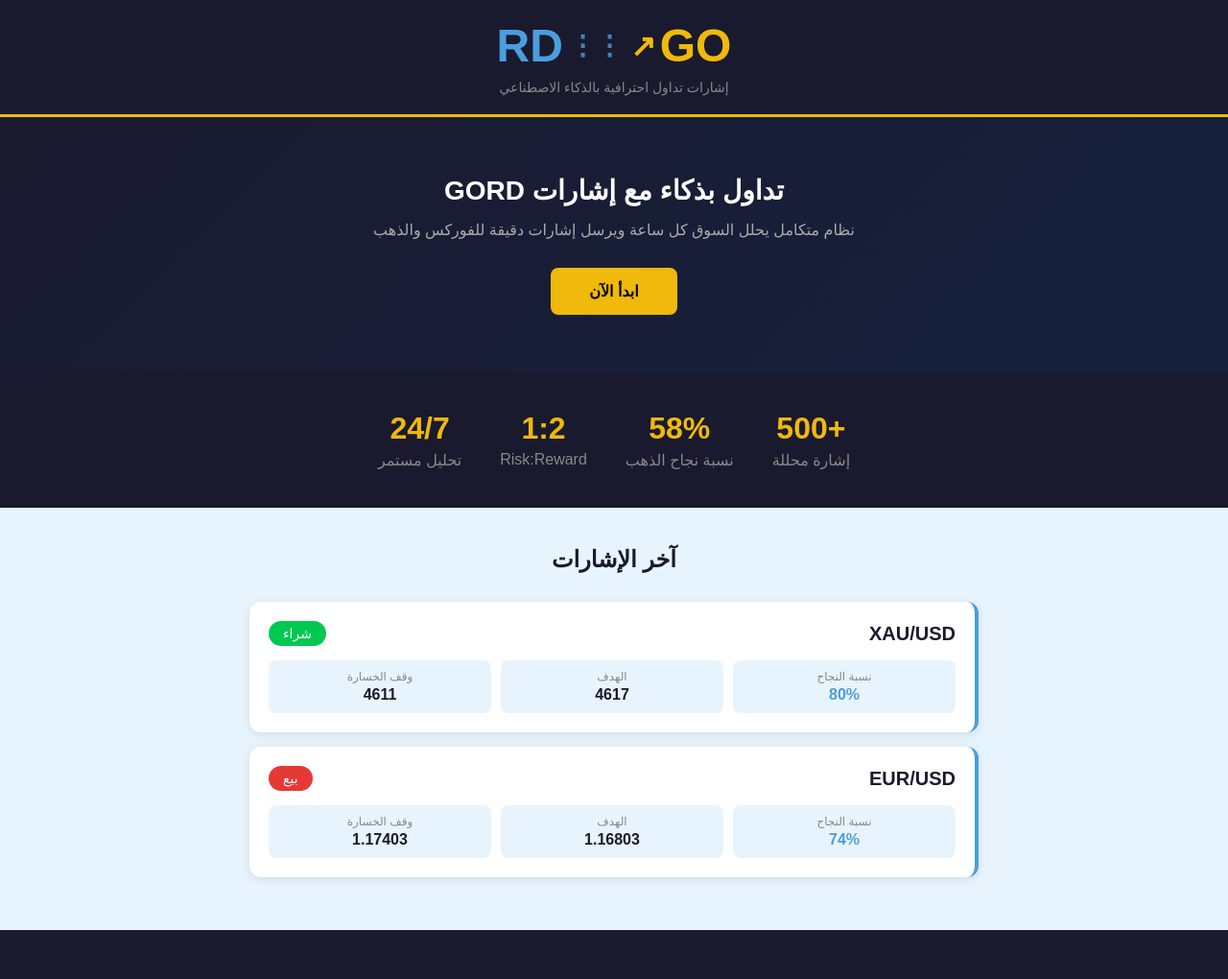
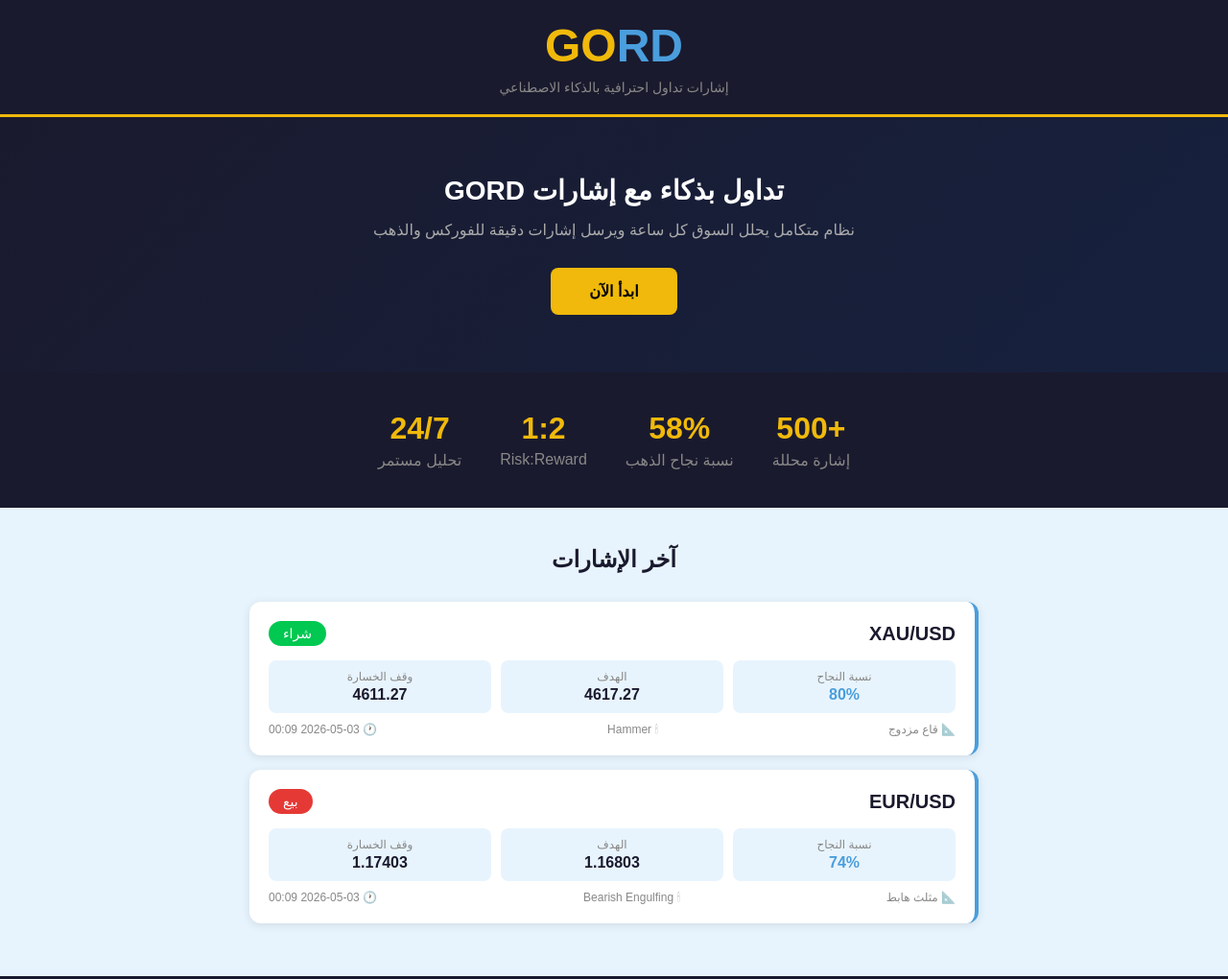
Before and after one commit to riatriatuuu-eng/gord-trading, a plain HTML site: page index.html in a window 1280 px wide. Shown: the top 1020 px of the page at 96% size. Drawn offline with Linux system fonts and the light colour scheme.

Commit message:
live signals on website

```diff
--- a/index.html
+++ b/index.html
@@ -9,10 +9,8 @@
 * { margin: 0; padding: 0; box-sizing: border-box; }
 body { background: #e8f4fd; color: #1a1a2e; font-family: Arial; }
 .header { background: #1a1a2e; padding: 20px; text-align: center; border-bottom: 3px solid #f0b90b; }
-.logo { font-size: 48px; font-weight: 900; display: inline-flex; align-items: center; gap: 2px; }
-.logo-go { color: #f0b90b; position: relative; }
-.logo-arrow { color: #f0b90b; font-size: 32px; margin: 0 2px; }
-.logo-net { color: #4a9edd; font-size: 28px; margin: 0 4px; opacity: 0.8; }
+.logo { font-size: 48px; font-weight: 900; }
+.logo-go { color: #f0b90b; }
 .logo-rd { color: #4a9edd; }
 .tagline { color: #888; margin-top: 8px; font-size: 14px; }
 .hero { text-align: center; padding: 60px 20px; background: linear-gradient(135deg, #1a1a2e 0%, #16213e 100%); color: #fff; }
@@ -30,11 +28,12 @@ body { background: #e8f4fd; color: #1a1a2e; font-family: Arial; }
 .pair { font-size: 20px; font-weight: bold; color: #1a1a2e; }
 .direction-buy { background: #00c851; color: #fff; padding: 5px 15px; border-radius: 20px; font-size: 14px; }
 .direction-sell { background: #e53935; color: #fff; padding: 5px 15px; border-radius: 20px; font-size: 14px; }
-.signal-details { display: grid; grid-template-columns: 1fr 1fr 1fr; gap: 10px; }
+.signal-details { display: grid; grid-template-columns: 1fr 1fr 1fr; gap: 10px; margin-bottom: 10px; }
 .detail { text-align: center; background: #e8f4fd; padding: 10px; border-radius: 8px; }
 .detail-label { color: #888; font-size: 12px; }
 .detail-value { font-weight: bold; margin-top: 3px; color: #1a1a2e; }
 .win-rate { color: #4a9edd; }
+.signal-footer { font-size: 12px; color: #888; display: flex; justify-content: space-between; margin-top: 8px; }
 .plans { padding: 60px 20px; background: #1a1a2e; }
 .plans h2 { text-align: center; margin-bottom: 40px; font-size: 24px; color: #fff; }
 .plans-grid { display: flex; justify-content: center; gap: 20px; flex-wrap: wrap; }
@@ -48,87 +47,32 @@ body { background: #e8f4fd; color: #1a1a2e; font-family: Arial; }
 .plan-features li:before { content: "✓ "; color: #4a9edd; }
 .plan-btn { background: #f0b90b; color: #000; padding: 12px 30px; border-radius: 8px; font-weight: bold; text-decoration: none; display: inline-block; margin-top: 10px; width: 100%; }
 .footer { text-align: center; padding: 30px; color: #555; background: #0a0a0a; }
+.loading { text-align: center; color: #888; padding: 20px; }
 </style>
 </head>
 <body>
 
 <div class="header">
-  <div class="logo">
-    <span class="logo-go">GO</span>
-    <span class="logo-arrow">↗</span>
-    <span class="logo-net">⋮⋮</span>
-    <span class="logo-rd">RD</span>
-  </div>
+  <div class="logo"><span class="logo-go">GO</span><span class="logo-rd">RD</span></div>
   <div class="tagline">إشارات تداول احترافية بالذكاء الاصطناعي</div>
 </div>
 
 <div class="hero">
   <h1>تداول بذكاء مع إشارات GORD</h1>
   <p>نظام متكامل يحلل السوق كل ساعة ويرسل إشارات دقيقة للفوركس والذهب</p>
-  <a href="#plans" class="btn">ابدأ الآن</a>
+  <a href="register.html" class="btn">ابدأ الآن</a>
 </div>
 
 <div class="stats">
-  <div class="stat">
-    <div class="stat-num">+500</div>
-    <div class="stat-label">إشارة محللة</div>
-  </div>
-  <div class="stat">
-    <div class="stat-num">58%</div>
-    <div class="stat-label">نسبة نجاح الذهب</div>
-  </div>
-  <div class="stat">
-    <div class="stat-num">1:2</div>
-    <div class="stat-label">Risk:Reward</div>
-  </div>
-  <div class="stat">
-    <div class="stat-num">24/7</div>
-    <div class="stat-label">تحليل مستمر</div>
-  </div>
+  <div class="stat"><div class="stat-num">+500</div><div class="stat-label">إشارة محللة</div></div>
+  <div class="stat"><div class="stat-num">58%</div><div class="stat-label">نسبة نجاح الذهب</div></div>
+  <div class="stat"><div class="stat-num">1:2</div><div class="stat-label">Risk:Reward</div></div>
+  <div class="stat"><div class="stat-num">24/7</div><div class="stat-label">تحليل مستمر</div></div>
 </div>
 
 <div class="signals">
   <h2>آخر الإشارات</h2>
-  <div class="signal-card">
-    <div class="signal-header">
-      <div class="pair">XAU/USD</div>
-      <div class="direction-buy">شراء</div>
-    </div>
-    <div class="signal-details">
-      <div class="detail">
-        <div class="detail-label">نسبة النجاح</div>
-        <div class="detail-value win-rate">80%</div>
-      </div>
-      <div class="detail">
-        <div class="detail-label">الهدف</div>
-        <div class="detail-value">4617</div>
-      </div>
-      <div class="detail">
-        <div class="detail-label">وقف الخسارة</div>
-        <div class="detail-value">4611</div>
-      </div>
-    </div>
-  </div>
-  <div class="signal-card">
-    <div class="signal-header">
-      <div class="pair">EUR/USD</div>
-      <div class="direction-sell">بيع</div>
-    </div>
-    <div class="signal-details">
-      <div class="detail">
-        <div class="detail-label">نسبة النجاح</div>
-        <div class="detail-value win-rate">74%</div>
-      </div>
-      <div class="detail">
-        <div class="detail-label">الهدف</div>
-        <div class="detail-value">1.16803</div>
-      </div>
-      <div class="detail">
-        <div class="detail-label">وقف الخسارة</div>
-        <div class="detail-value">1.17403</div>
-      </div>
-    </div>
-  </div>
+  <div id="signals-container"><div class="loading">جاري تحميل الإشارات...</div></div>
 </div>
 
 <div class="plans" id="plans">
@@ -142,7 +86,7 @@ body { background: #e8f4fd; color: #1a1a2e; font-family: Arial; }
         <li>تنبيهات تيليغرام</li>
         <li>TP و SL</li>
       </ul>
-      <a href="#" class="plan-btn">اشترك الآن</a>
+      <a href="register.html" class="plan-btn">اشترك الآن</a>
     </div>
     <div class="plan featured">
       <div class="plan-name">⭐ احترافي</div>
@@ -153,7 +97,7 @@ body { background: #e8f4fd; color: #1a1a2e; font-family: Arial; }
         <li>ربط الفريمات</li>
         <li>باكتيست تاريخي</li>
       </ul>
-      <a href="#" class="plan-btn">اشترك الآن</a>
+      <a href="register.html" class="plan-btn">اشترك الآن</a>
     </div>
     <div class="plan">
       <div class="plan-name">VIP</div>
@@ -164,7 +108,7 @@ body { background: #e8f4fd; color: #1a1a2e; font-family: Arial; }
         <li>تقارير أسبوعية</li>
         <li>إشارات خاصة</li>
       </ul>
-      <a href="#" class="plan-btn">اشترك الآن</a>
+      <a href="register.html" class="plan-btn">اشترك الآن</a>
     </div>
   </div>
 </div>
@@ -174,5 +118,38 @@ body { background: #e8f4fd; color: #1a1a2e; font-family: Arial; }
   <p style="margin-top:10px; font-size:12px;">التداول ينطوي على مخاطر. الإشارات للأغراض التعليمية فقط.</p>
 </div>
 
+<script>
+fetch('signals.json')
+  .then(r => r.json())
+  .then(signals => {
+    const container = document.getElementById('signals-container');
+    if (signals.length === 0) {
+      container.innerHTML = '<div class="loading">لا توجد إشارات حالياً</div>';
+      return;
+    }
+    container.innerHTML = signals.map(s => `
+      <div class="signal-card">
+        <div class="signal-header">
+          <div class="pair">${s.symbol}</div>
+          <div class="${s.direction === 'شراء' ? 'direction-buy' : 'direction-sell'}">${s.direction}</div>
+        </div>
+        <div class="signal-details">
+          <div class="detail"><div class="detail-label">نسبة النجاح</div><div class="detail-value win-rate">${s.score}%</div></div>
+          <div class="detail"><div class="detail-label">الهدف</div><div class="detail-value">${s.tp}</div></div>
+          <div class="detail"><div class="detail-label">وقف الخسارة</div><div class="detail-value">${s.sl}</div></div>
+        </div>
+        <div class="signal-footer">
+          <span>📐 ${s.classic}</span>
+          <span>🕯 ${s.candle}</span>
+          <span>🕐 ${s.time}</span>
+        </div>
+      </div>
+    `).join('');
+  })
+  .catch(() => {
+    document.getElementById('signals-container').innerHTML = '<div class="loading">لا توجد إشارات حالياً</div>';
+  });
+</script>
+
 </body>
 </html>
--- /dev/null
+++ b/signals.json
@@ -0,0 +1,24 @@
+[
+  {
+    "symbol": "XAU/USD",
+    "direction": "شراء",
+    "score": 80,
+    "entry": 4613.27,
+    "sl": 4611.27,
+    "tp": 4617.27,
+    "classic": "قاع مزدوج",
+    "candle": "Hammer",
+    "time": "2026-05-03 00:09"
+  },
+  {
+    "symbol": "EUR/USD",
+    "direction": "بيع",
+    "score": 74,
+    "entry": 1.17203,
+    "sl": 1.17403,
+    "tp": 1.16803,
+    "classic": "مثلث هابط",
+    "candle": "Bearish Engulfing",
+    "time": "2026-05-03 00:09"
+  }
+]
```
